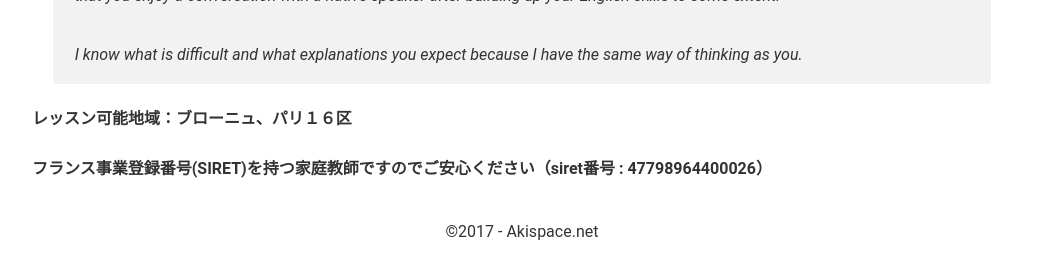
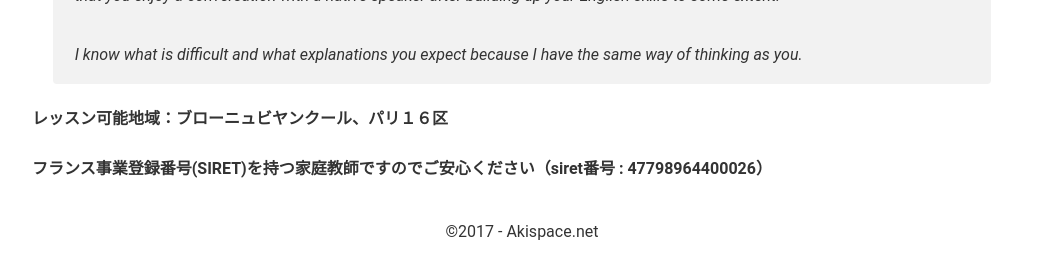
Before and after one commit to phocean/akispace, a Jekyll site: the page built from 00_index.md, in a window 1280 px wide. Shown: the part 990-1246 px from the top of the page, without its empty margins (118-1161 px from the left). Built offline with Jekyll 4.4.1, drawn with Linux system fonts in a browser that asks for light colours.

Commit message:
one word added

```diff
--- a/00_index.md
+++ b/00_index.md
@@ -33,6 +33,6 @@ permalink: index.html
 >
 > I know what is difficult and what explanations you expect because I have the same way of thinking as you.
 
-**レッスン可能地域：ブローニュ、パリ１６区**
+**レッスン可能地域：ブローニュビヤンクール、パリ１６区**
 
 **フランス事業登録番号(SIRET)を持つ家庭教師ですのでご安心ください（siret番号 : 47798964400026）**
```
